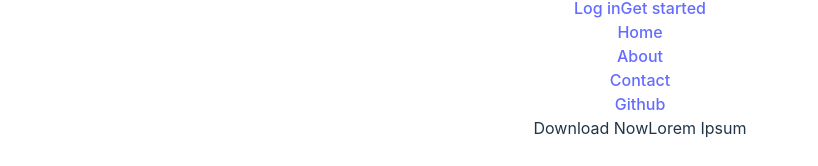
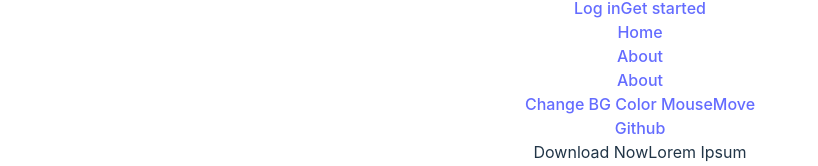
Before and after one commit to vikas-mali/codemastery, a React (Vite) app: page / in a window 1280 px wide. Shown: the part 304-470 px from the top of the page, without its empty margins (0-818 px from the left). Built offline with nearby package versions, Linux system fonts and the light colour scheme.

Commit message:
Added project Change BG color of rectangle on mouse move

```diff
--- a/src/components/Header/Header.jsx
+++ b/src/components/Header/Header.jsx
@@ -58,14 +58,26 @@
               </li>
               <li>
                 <NavLink
-                  to="/contact"
+                  to="/about"
                   className={({ isActive }) =>
                     `block py-2 pr-4 pl-3 duration-200 ${
                       isActive ? "text-orange-700" : "text-gray-700"
                     } border-b border-gray-100 hover:bg-gray-50 lg:hover:bg-transparent lg:border-0 hover:text-orange-700 lg:p-0`
                   }
                 >
-                  Contact
+                  About
+                </NavLink>
+              </li>
+              <li>
+                <NavLink
+                  to="/Change_BGColor_Mousemove"
+                  className={({ isActive }) =>
+                    `block py-2 pr-4 pl-3 duration-200 ${
+                      isActive ? "text-orange-700" : "text-gray-700"
+                    } border-b border-gray-100 hover:bg-gray-50 lg:hover:bg-transparent lg:border-0 hover:text-orange-700 lg:p-0`
+                  }
+                >
+                 Change BG Color MouseMove
                 </NavLink>
               </li>
               <li>
--- /dev/null
+++ b/src/components/JS_Projects/Change_BGColor_Mousemove.jsx
@@ -0,0 +1,7 @@
+import React from "react";
+export default function ChangeBGColorMouseMove() {
+    return (
+        <>
+
+        </>
+    )};
--- a/src/main.jsx
+++ b/src/main.jsx
@@ -9,11 +9,13 @@
   createBrowserRouter,
   createRoutesFromElements
 } from "react-router-dom";
+import ChangeBGColorMouseMove from './components/JS_Projects/Change_BGColor_Mousemove.jsx'
 
 const router = createBrowserRouter(
   createRoutesFromElements(
     <Route path="/" element={<App />}>
     < Route path="" element={<Home/>} />
+    < Route path="" element={<ChangeBGColorMouseMove/>} />
     </Route>
   )
 );
```
